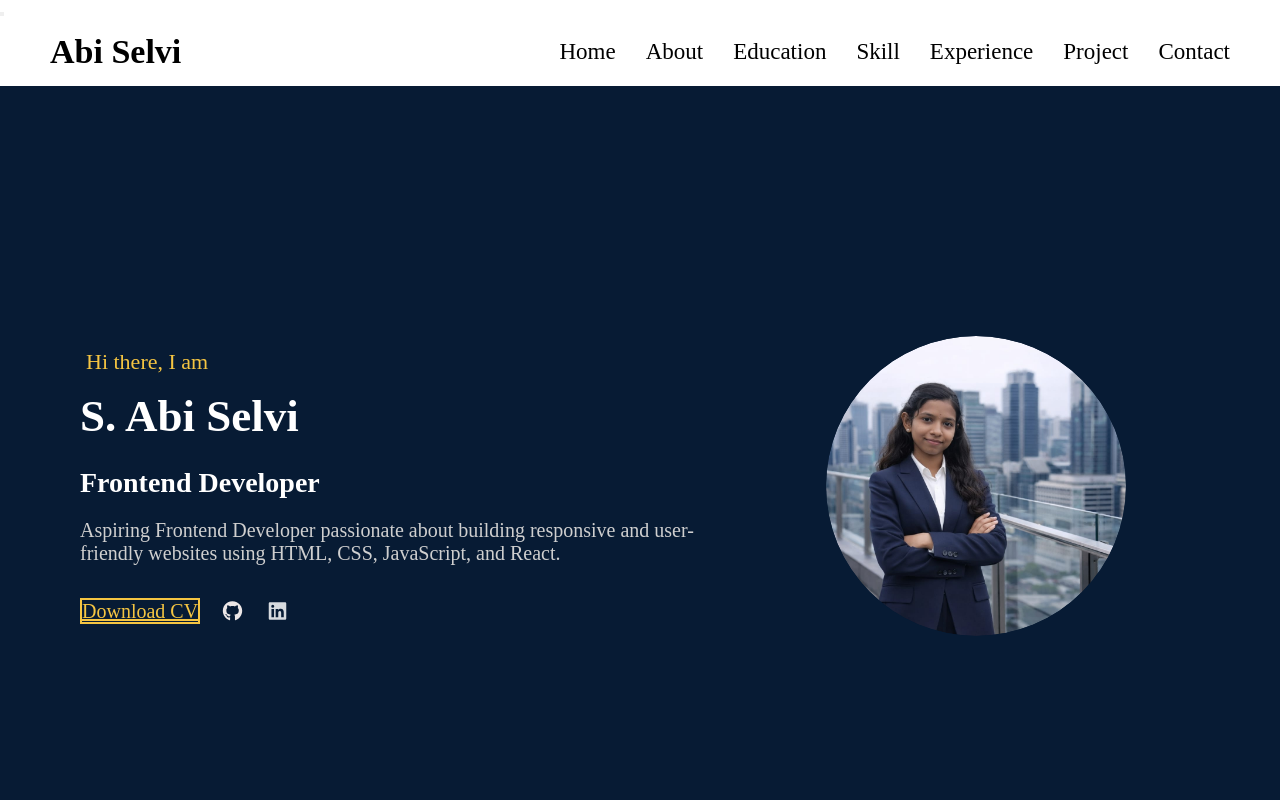
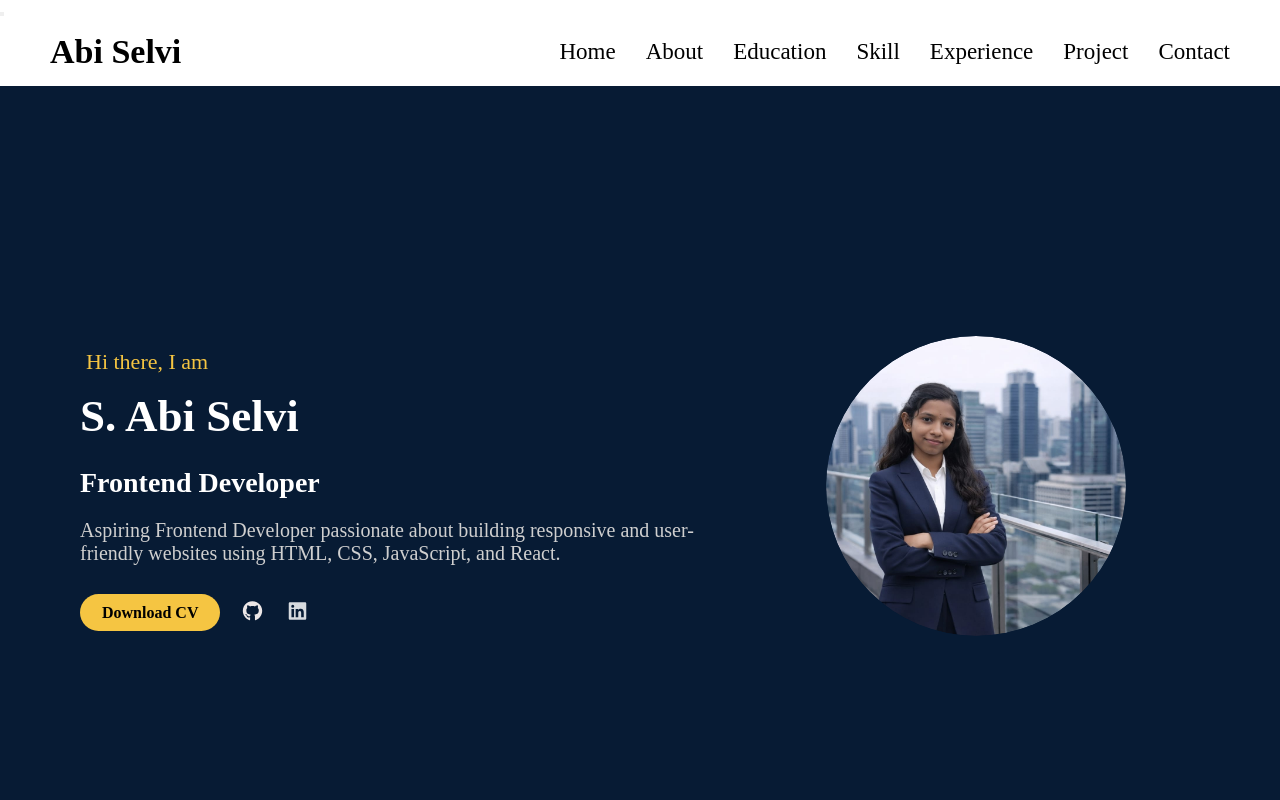
Before and after one commit to AbiSelviS/Portfolio, a React (Vite) app in the folder Frontend/: page / in a window 1280 px wide. Shown: the top 800 px of the page. Built offline with nearby package versions, Linux system fonts and the light colour scheme.

Commit message:
Update HeroSection.module.css

```diff
--- a/Frontend/src/components/HeroSection.module.css
+++ b/Frontend/src/components/HeroSection.module.css
@@ -3,6 +3,22 @@
 {
   box-sizing: border-box;
 }
+.cv{
+  background-color:#f5c542;
+  color:black;
+  padding:10px 22px;
+  border:2px solid #0a0a0a;
+  border-radius:30px;
+  font-size:16px;
+  cursor:pointer;
+  font-weight:600;
+  transition:0.3s;
+  text-decoration: none;
+  border: none;
+}
+
+
+
 body{
   width: 100%;
   overflow-x: hidden;
@@ -63,12 +79,12 @@ cursor:pointer;
 .contact{
 background:#f5c542;
 }
-
+/*
 .cv{
  background:transparent;
  border:2px solid #f5c542;
  color:#f5c542;
-}
+} */
 
 .heroright{
 width:40%;
```
